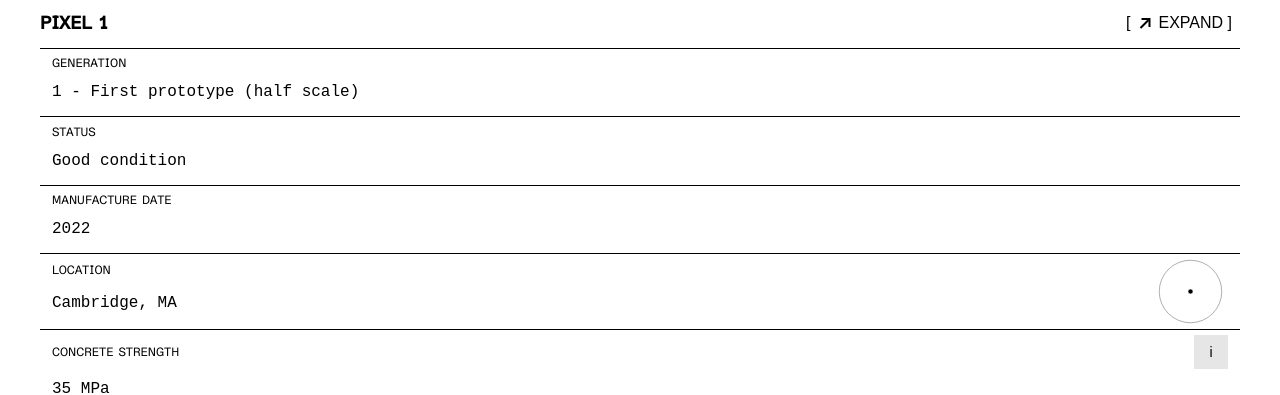
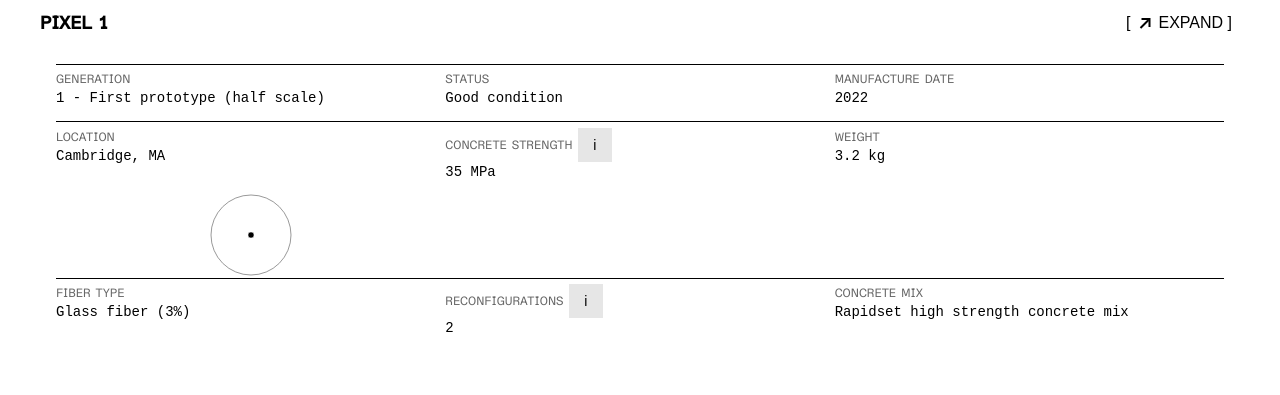
Before and after one commit to pixel-frame/library, a React (Vite) app: page /pixel/0001 in a window 1280 px wide. Shown: the part 402-797 px from the top of the page. Built offline with nearby package versions, Linux system fonts and the light colour scheme; no server answers.

Commit message:
Partial revert of previous commit, keeping loading page changes

```diff
--- a/src/components/globe/Globe.jsx
+++ b/src/components/globe/Globe.jsx
@@ -10,8 +10,8 @@ const Globe = ({ latitude, longitude }) => {
   useEffect(() => {
     if (!svgRef.current) return;
 
-    const width = 96;
-    const height = 96;
+    const width = 100;
+    const height = 100;
     const sensitivity = 75;
 
     // Clear previous content
--- a/src/components/globe/Globe.module.css
+++ b/src/components/globe/Globe.module.css
@@ -1,7 +1,9 @@
 .globeContainer {
   width: 100%;
-  max-width: 75px;
-  margin: 0;
+  max-width: 120px;
+  aspect-ratio: 1;
+  margin: 0 auto;
+  padding: 10px;
 }
 
 .globe {
--- a/src/components/grids/DetailGrid.jsx
+++ b/src/components/grids/DetailGrid.jsx
@@ -29,9 +29,8 @@ const DetailGrid = ({ items }) => {
   };
 
   return (
-    <div>
+    <div className={styles.grid}>
       {items.map((item, index) => (
-        <div className={` ${item.isGlobe ? styles.globeSpace : styles.space}`}>
         <div
           key={index}
           className={`${styles.gridItem} ${item.fullWidth ? styles.fullWidth : ""} ${
@@ -55,8 +54,6 @@ const DetailGrid = ({ items }) => {
           <div className={styles.content}>
             <div className={styles.value}>{item.value}</div>
           </div>
-          </div>
-          <div> {item.isGlobe && item.globe}</div>
         </div>
       ))}
       {activeInfo !== null && items[activeInfo]?.info && (
--- a/src/components/grids/DetailGrid.module.css
+++ b/src/components/grids/DetailGrid.module.css
@@ -9,9 +9,8 @@
 .gridItem {
   display: flex;
   flex-direction: column;
-  justify-content: space-between;
-  gap: 0.5rem;
-
+  gap: 0rem;
+  border-top: 0.5px solid var(--text-primary);
   padding-top: 0.33rem;
   margin-bottom: 0.75rem;
 }
@@ -20,53 +19,20 @@
   grid-column: 1 / -1;
 }
 
-.space {
-  border-top: 1px solid var(--text-primary);
-  padding: 0 0.75rem;
-}
-
-.globeSpace {
-  grid-column: 1 / -1;
-  display: flex;
-  align-items: center;
-  justify-content: space-between;
-  padding: 0 0.75rem;
-  border-top: 1px solid var(--text-primary);
-}
-
 .globeItem {
   grid-column: span 1;
-}
-
-.globeItem .content {
-  display: flex;
-  align-items: center;
-  justify-content: space-between;
-  gap: 1rem;
-}
-
-.globeItem .value {
-  display: flex;
-  align-items: center;
-  gap: 1rem;
-}
-
-.globeItem .titleRow {
-  margin-bottom: 0.25rem;
 }
 
 .titleRow {
   display: flex;
   align-items: center;
   gap: 0.33rem;
-  justify-content: space-between;
 }
 
 .title {
   font-size: 0.75rem;
   text-transform: uppercase;
-  color: var(--text-primary);
-  flex: 1;
+  color: #666;
 }
 
 .infoButton {
@@ -80,11 +46,10 @@
   justify-content: center;
   font-size: var(--font-sm);
   cursor: pointer;
-  flex-shrink: 0;
 }
 
 .value {
-  font-size: var(--font-md);
+  font-size: var(--font-sm);
   font-weight: 500;
   font-family: monospace;
 }
@@ -92,6 +57,10 @@
 .fullWidth .value {
   white-space: pre-wrap;
   word-break: break-word;
+}
+
+.globeItem .value {
+  height: 120px;
 }
 
 .infoText {
@@ -124,11 +93,7 @@
 
 @media (max-width: 480px) {
   .grid {
-    grid-template-columns: 1fr;
-  }
-
-  .globeItem {
-    grid-column: span 1;
+    grid-template-columns: repeat(2, 1fr);
   }
 }
 
--- a/src/components/pixelTabs/InfoTab.jsx
+++ b/src/components/pixelTabs/InfoTab.jsx
@@ -20,7 +20,6 @@ const InfoTab = ({ pixel }) => {
       <ModelPreview isExpanded={isExpanded} onClose={() => setIsExpanded(false)}>
         <PixelModel modelPath={pixel.pixel_number} />
       </ModelPreview>
-      <div className={styles.passportContainer}>
       <div className={styles["pixel-header"]}>
         <p className={styles["pixel-title"]}>PIXEL {pixel.pixel_number}</p>
         <div className={styles["pixel-actions"]}>
@@ -45,8 +44,14 @@ const InfoTab = ({ pixel }) => {
           },
           {
             title: "Location",
-              value: "Cambridge, MA",
-              globe: <Globe latitude={42.3666} longitude={-71.1057} />,
+            value: (
+              <>
+                <div>Cambridge, MA</div>
+                <div className={styles.globeContainer}>
+                  <Globe latitude={42.3666} longitude={-71.1057} />
+                </div>
+              </>
+            ),
             isGlobe: true,
           },
           {
@@ -74,7 +79,6 @@ const InfoTab = ({ pixel }) => {
         ]}
       />
     </div>
-    </div>
   );
 };
 
--- a/src/components/pixelTabs/InfoTab.module.css
+++ b/src/components/pixelTabs/InfoTab.module.css
@@ -77,11 +77,9 @@
 }
 
 .globeContainer {
-  display: flex;
-  align-items: center;
-  gap: 1rem;
+  width: 100%;
+  height: 120px;
+  margin-top: 8px;
+  border-radius: 4px;
+  overflow: hidden;
 }
-
-.locationText {
-  flex: 1;
-}
```
Lines whose indentation alone changed are shown as unchanged.
